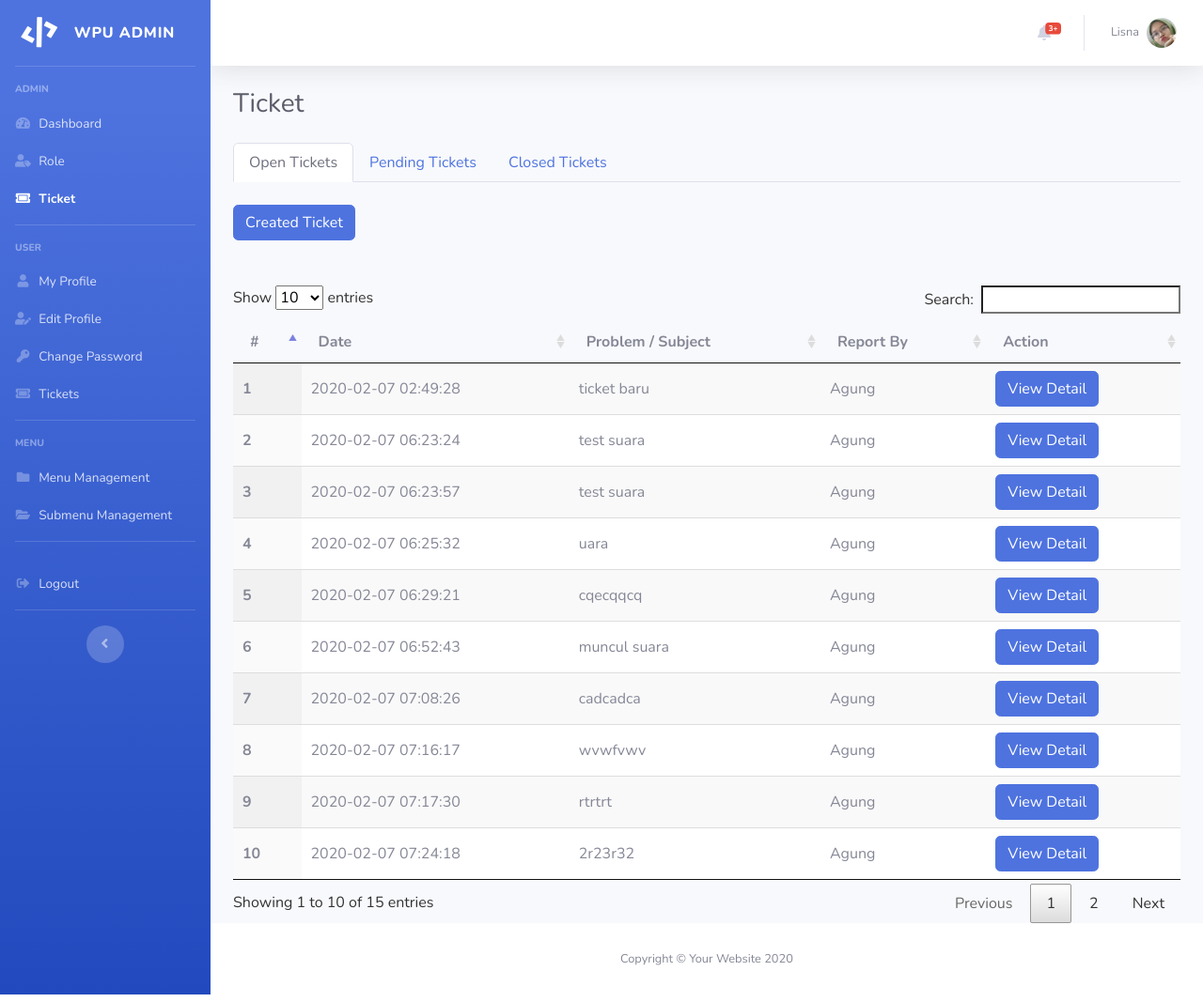
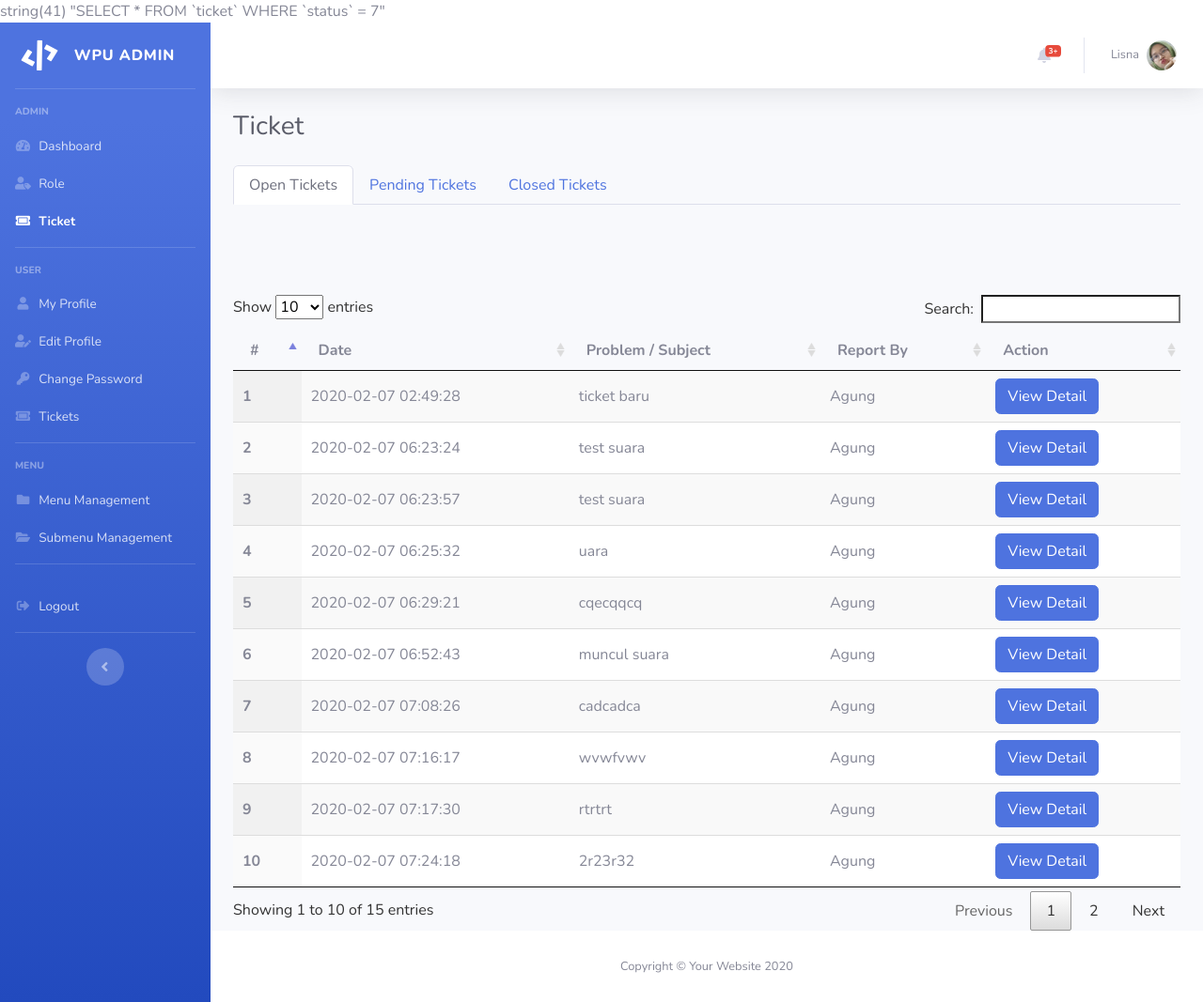
Before and after one commit to Giansah/skripsi, a CodeIgniter app: page /wpu-login/user/ticket in a window 1280 px wide. Shown: the whole page at 94% size. Run offline with CodeIgniter, Linux system fonts and the light colour scheme; a user stored in the database is signed in; data comes from the database, SQL or seed files in the repository; some libraries are stand-ins or nearby versions.

Commit message:
fix single content ticket

```diff
--- a/application/controllers/User.php
+++ b/application/controllers/User.php
@@ -115,17 +115,26 @@ class User extends CI_Controller
                 "petugas_id" => $this->session->userdata("user_id"),
                 "status" => 5
             );
+            $or_where = array("status"=>8);
+            $where_close = array(
+                "petugas_id" => $this->session->userdata("user_id"),
+                "status" => 7
+            );
         } else {
             $where = array(
                 "status" => 5
             );
+            $where_close = array(
+                "status" => 7
+            );
+            $or_where = array("status"=>8);
         }
         $data['role_id'] = $this->session->userdata("role_id");
 
         $data['ticket_open'] = $this->User_model->get_ticket_open()->result();
-        $data['ticket_pending'] = $this->User_model->get_ticket_pending($where)->result();
-        // var_dump($this->db->last_query());
-        $data['ticket_closed'] = $this->User_model->get_ticket_closed()->result();
+        $data['ticket_pending'] = $this->User_model->get_ticket_pending($where,$or_where)->result();
+        $data['ticket_closed'] = $this->User_model->get_ticket_closed($where_close)->result();
+        var_dump($this->db->last_query());
 
         $this->form_validation->set_rules('problem', 'Problem', 'required|trim');
         $this->form_validation->set_rules('report_by', 'Report By', 'required|trim');
--- a/application/models/User_model.php
+++ b/application/models/User_model.php
@@ -26,15 +26,18 @@ class User_model extends CI_Model
         return $this->db->query("SELECT * FROM `ticket_detail` WHERE `id_ticket` = $get_id ")->result();
     }
 
-    public function get_ticket_pending($where=array())
+    public function get_ticket_pending($where=array(),$or_where = array())
     {
-        return $this->db->get_where('ticket',$where);
+        $this->db->where($where);
+        $this->db->or_where($or_where);
+        return $this->db->get('ticket');
         // return $this->db->query("SELECT * FROM `ticket` WHERE `status` = 8");
     }
 
-    public function get_ticket_closed()
+    public function get_ticket_closed($where=array())
     {
-        return $this->db->query("SELECT * FROM `ticket` WHERE `status` = 7");
+        return $this->db->get_where('ticket',$where);
+        // return $this->db->query("SELECT * FROM `ticket` WHERE `status` = 7");
     }
 
     public function closed($id)
--- a/application/views/templates/footer.php
+++ b/application/views/templates/footer.php
@@ -51,7 +51,7 @@
             <script src="<?= base_url('assets/'); ?>ckeditor/ckeditor.js"></script>
             <!-- <script type="text/javascript" src="../assets/ckeditor/ckeditor.js"></script> -->
 
-            <script type="text/javascript" src="<?= base_url('assets/') ?>dataTable/DataTables/js/jquery.dataTables.min.js"></script>
+            <script type="text/javascript" src="<?= base_url('assets/') ?>datatable/DataTables/js/jquery.dataTables.min.js"></script>
 
             <script>
                 $('.custom-file-input').on('change', function() {
--- a/application/views/user/ticket.php
+++ b/application/views/user/ticket.php
@@ -11,23 +11,40 @@
 
 
         <ul class="nav nav-tabs" id="pills-tab" role="tablist">
-            <li class="nav-item">
+            <?php
+            if ($role_id != 3) {
+                echo '<li class="nav-item">
             <a class="nav-link active" id="pills-home-tab" data-toggle="pill" href="#pills-home" role="tab" aria-controls="pills-home" aria-selected="true">Open Tickets</a>
         </li>
         <li class="nav-item">
             <a class="nav-link" id="pills-profile-tab" data-toggle="pill" href="#pills-profile" role="tab" aria-controls="pills-profile" aria-selected="false">Pending Tickets</a>
-            </li>
+        </li>';
+            } else {
+                echo '<li class="nav-item">
+            <a class="nav-link active" id="pills-profile-tab" data-toggle="pill" href="#pills-profile" role="tab" aria-controls="pills-profile" aria-selected="true">Pending Tickets</a>
+        </li>';
+            }
+            ?>
+
             <li class="nav-item">
                 <a class="nav-link danger" id="pills-contact-tab" data-toggle="pill" href="#pills-contact" role="tab" aria-controls="pills-contact" aria-selected="false">Closed Tickets</a>
             </li>
         </ul>
         <div class="tab-content" id="pills-tabContent">
+        <?php
+        if ($role_id != 3) {
+            $active = "fade";
+        ?>
                 <div class="tab-pane fade show active" id="pills-home" role="tabpanel" aria-labelledby="pills-home-tab">
                     <!-- <br>
                 <br> -->
                     <br>
                     <div class="panel-body">
-                    <button class="btn btn-primary" data-toggle="modal" data-target=".bd-example-modal-lg"> Created Ticket </button>
+                        <?php
+                        if ($role_id == 2) {
+                            echo '<button class="btn btn-primary" data-toggle="modal" data-target=".bd-example-modal-lg"> Created Ticket </button>';
+                        }
+                        ?>
                         <br>
                         <br>
                         <br>
@@ -60,7 +77,12 @@
                         </table>
                     </div>
                 </div>
-            <div class="tab-pane fade" id="pills-profile" role="tabpanel" aria-labelledby="pills-profile-tab">
+            <?php }
+            else{
+                $active = "show active";
+            }
+                ?>
+            <div class="tab-pane fade <?=$active?>" id="pills-profile" role="tabpanel" aria-labelledby="pills-profile-tab">
                 <div class="panel-body">
                     <!-- <button class="btn btn-primary" data-toggle="modal" data-target=".bd-example-modal-lg"> Created Ticket </button> -->
                     <br>
--- a/application/views/user/ticket_detail.php
+++ b/application/views/user/ticket_detail.php
@@ -42,7 +42,7 @@
                                 } else if ($td->category == 2) {
                                     $category = "Hardware";
                                 } else if ($td->category == 3) {
-                                    $category = "Software";
+                                    $category = "General";
                                 } else if ($td->category == 4) {
                                     $category = "Software";
                                 }
```
Lines whose indentation alone changed are shown as unchanged.
